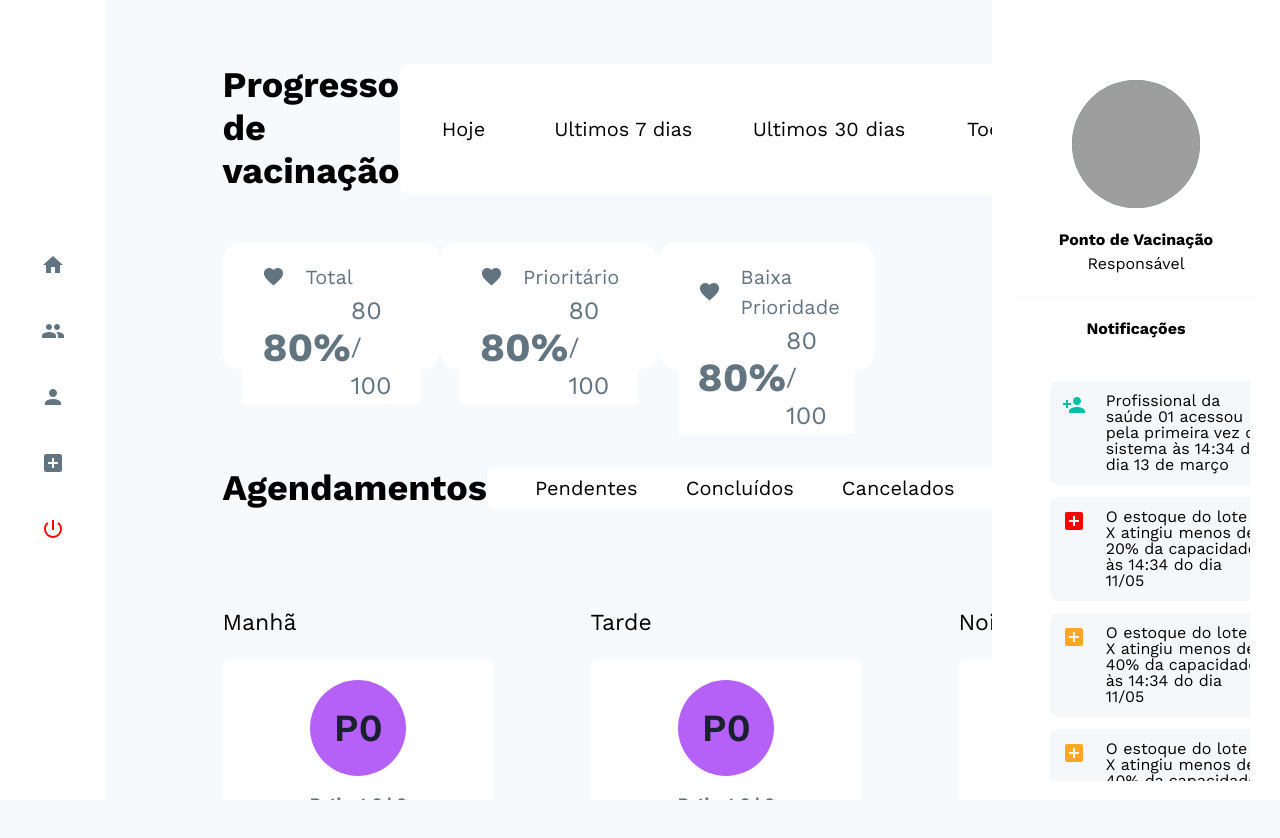
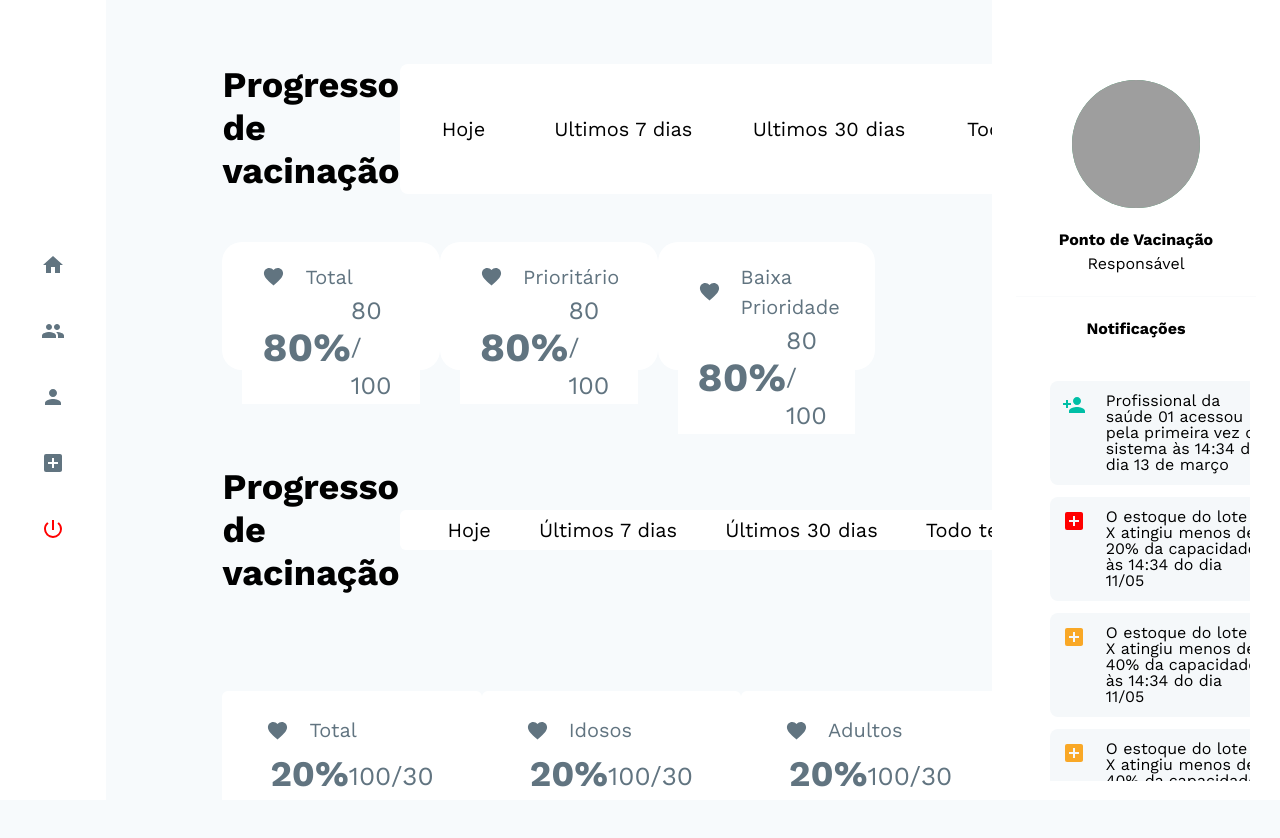
Before and after one commit to gbartoczevicz/next-vaccination, a Next.js app in the folder packages/client/web/: page /dashboard in a window 1280 px wide. Shown: the top 838 px of the page. Built offline with nearby package versions, Linux system fonts and the light colour scheme; data requests are answered from the project's data file; grey boxes are pictures that could not be loaded.

Commit message:
refactor: vaccination summary
Story: [ch131]

```diff
--- a/packages/client/web/server-mock.json
+++ b/packages/client/web/server-mock.json
@@ -9,6 +9,40 @@
       "name": "Responsável"
     }
   },
+  "summaries": [
+    {
+      "age_group": "ALL",
+      "appointments": {
+        "pending": 100,
+        "concluded": 30,
+        "percentage": 20
+      }
+    },
+    {
+      "age_group": "ELDERLY",
+      "appointments": {
+        "pending": 100,
+        "concluded": 30,
+        "percentage": 20
+      }
+    },
+    {
+      "age_group": "ADULT",
+      "appointments": {
+        "pending": 100,
+        "concluded": 30,
+        "percentage": 20
+      }
+    },
+    {
+      "age_group": "YOUNG",
+      "appointments": {
+        "pending": 100,
+        "concluded": 30,
+        "percentage": 20
+      }
+    }
+  ],
   "appointments": [
     {
       "id": 0,
--- a/packages/client/web/src/components/appointments/summary.tsx
+++ b/packages/client/web/src/components/appointments/summary.tsx
@@ -3,8 +3,7 @@ import { Flex, Heading, HStack } from '@chakra-ui/react';
 
 import { IAppointmentDTO } from '@/dtos';
 import { httpClient } from '@/services';
-import { AppointmentsListing } from '@/components/appointments';
-import { FilterButton, FilterButtonGroup } from '@/components/filter-group';
+import { AppointmentsListing, FilterButton, FilterButtonGroup } from '@/components';
 
 export const AppointmentsSummary: React.FC = () => {
   const [appointments, setAppointments] = useState<IAppointmentDTO[]>([]);
--- a/packages/client/web/src/components/index.tsx
+++ b/packages/client/web/src/components/index.tsx
@@ -9,3 +9,4 @@ export * from '@/components/navigation';
 export * from '@/components/notification-collection';
 export * from '@/components/splash-banner';
 export * from '@/components/vaccination-point-summary';
+export * from '@/components/vaccination-summary';
--- /dev/null
+++ b/packages/client/web/src/components/vaccination-summary/card.tsx
@@ -0,0 +1,49 @@
+import React, { useState, useEffect } from 'react';
+import { Flex, Heading, Text } from '@chakra-ui/react';
+import { MdFavorite as Heart } from 'react-icons/md';
+
+import { IVaccinationSummaryDTO } from '@/dtos';
+
+type VaccinationCardSummaryProps = {
+  summary: IVaccinationSummaryDTO;
+};
+
+export const VaccinationCardSummary: React.FC<VaccinationCardSummaryProps> = ({ summary }) => {
+  const [label, setLabel] = useState('');
+
+  useEffect(() => {
+    switch (summary.age_group) {
+      case 'ALL':
+        setLabel('Total');
+        break;
+      case 'ELDERLY':
+        setLabel('Idosos');
+        break;
+      case 'ADULT':
+        setLabel('Adultos');
+        break;
+      case 'YOUNG':
+        setLabel('Jovens');
+        break;
+      default:
+        throw new Error(`Age Group is invalid ${summary.age_group}`);
+    }
+  }, [summary]);
+
+  return (
+    <Flex direction="column" borderRadius="md" color="#617480" bgColor="white" height="8rem" width="20rem" p="6">
+      <Flex paddingLeft="5" alignItems="center" fontSize="23" mb="2">
+        <Heart size="23" />
+        <Text marginLeft="5" fontSize="xl">
+          {label}
+        </Text>
+      </Flex>
+      <Flex alignItems="flex-end" justifyContent="space-between" px="6">
+        <Heading>{summary.appointments.percentage}%</Heading>
+        <Text fontSize="26">
+          {summary.appointments.pending}/{summary.appointments.concluded}
+        </Text>
+      </Flex>
+    </Flex>
+  );
+};
--- /dev/null
+++ b/packages/client/web/src/components/vaccination-summary/index.tsx
@@ -0,0 +1,3 @@
+export * from '@/components/vaccination-summary/card';
+export * from '@/components/vaccination-summary/listing';
+export * from '@/components/vaccination-summary/summary';
--- /dev/null
+++ b/packages/client/web/src/components/vaccination-summary/listing.tsx
@@ -0,0 +1,17 @@
+import React from 'react';
+import { Flex } from '@chakra-ui/react';
+
+import { IVaccinationSummaryDTO } from '@/dtos';
+import { VaccinationCardSummary } from '@/components/vaccination-summary';
+
+type VaccinationSummaryListingProps = {
+  summaries: Array<IVaccinationSummaryDTO>;
+};
+
+export const VaccinationSummaryListing: React.FC<VaccinationSummaryListingProps> = ({ summaries }) => (
+  <Flex justifyContent="space-around">
+    {summaries.map((summary) => (
+      <VaccinationCardSummary summary={summary} />
+    ))}
+  </Flex>
+);
--- /dev/null
+++ b/packages/client/web/src/components/vaccination-summary/summary.tsx
@@ -0,0 +1,35 @@
+import React, { useState, useEffect } from 'react';
+import { Flex, Heading } from '@chakra-ui/react';
+
+import { FilterButton, FilterButtonGroup } from '@/components';
+import { VaccinationSummaryListing } from '@/components/vaccination-summary';
+
+import { IVaccinationSummaryDTO } from '@/dtos';
+import { httpClient } from '@/services';
+
+export const VaccinationSummary: React.FC = () => {
+  const [summaries, setSummaries] = useState<IVaccinationSummaryDTO[]>([]);
+
+  useEffect(() => {
+    httpClient.get<IVaccinationSummaryDTO[]>('/summaries').then((res) => setSummaries(res.data));
+  }, []);
+
+  return (
+    <Flex direction="column">
+      <Flex justifyContent="space-between" alignItems="center" my="24">
+        <Heading as="h3">Progresso de vacinação</Heading>
+
+        <FilterButtonGroup>
+          <>
+            <FilterButton>Hoje</FilterButton>
+            <FilterButton>Últimos 7 dias</FilterButton>
+            <FilterButton>Últimos 30 dias</FilterButton>
+            <FilterButton>Todo tempo</FilterButton>
+          </>
+        </FilterButtonGroup>
+      </Flex>
+
+      <VaccinationSummaryListing summaries={summaries} />
+    </Flex>
+  );
+};
--- a/packages/client/web/src/dtos/index.ts
+++ b/packages/client/web/src/dtos/index.ts
@@ -3,3 +3,4 @@ export * from '@/dtos/patient';
 export * from '@/dtos/signin';
 export * from '@/dtos/vaccination-point';
 export * from '@/dtos/appointment';
+export * from '@/dtos/vaccination-summary';
--- /dev/null
+++ b/packages/client/web/src/dtos/vaccination-summary.ts
@@ -0,0 +1,8 @@
+export interface IVaccinationSummaryDTO {
+  age_group: 'ALL' | 'YOUNG' | 'ADULT' | 'ELDERLY';
+  appointments: {
+    pending: number;
+    concluded: number;
+    percentage: number;
+  };
+}
--- a/packages/client/web/src/pages/dashboard.tsx
+++ b/packages/client/web/src/pages/dashboard.tsx
@@ -2,7 +2,7 @@ import React from 'react';
 import { Flex, Box, Text, Heading, Button, Divider } from '@chakra-ui/react';
 import { MdFavorite as Heart } from 'react-icons/md';
 
-import { App, AppointmentsSummary } from '@/components';
+import { App, AppointmentsSummary, VaccinationSummary } from '@/components';
 
 const groupButtonStyle = {
   colorScheme: '#617480',
@@ -118,6 +118,8 @@ const DashBoard: React.FC = () => {
           </Box>
         </Flex>
 
+        <VaccinationSummary />
+
         <Divider />
 
         <AppointmentsSummary />
```
